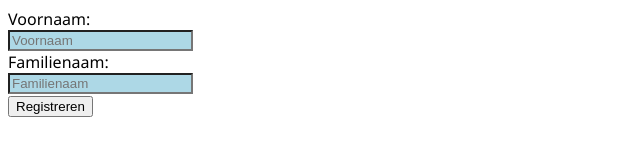
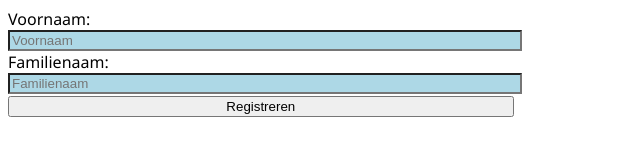
Before and after one commit to Vraetzught/websites, a plain HTML site: page les_05_forms/les05-oef01.html in a window 1280 px wide. Shown: the whole page, without its empty margins (0-640 px from the left). Drawn offline with Linux system fonts and the light colour scheme.

Commit message:
updated les05-oef01.html

```diff
--- a/les_05_forms/les05-oef01.html
+++ b/les_05_forms/les05-oef01.html
@@ -21,7 +21,7 @@
             background-color: white;
         }
 
-        form {
+        input {
             width: 40%;
         }
     </style>
```
